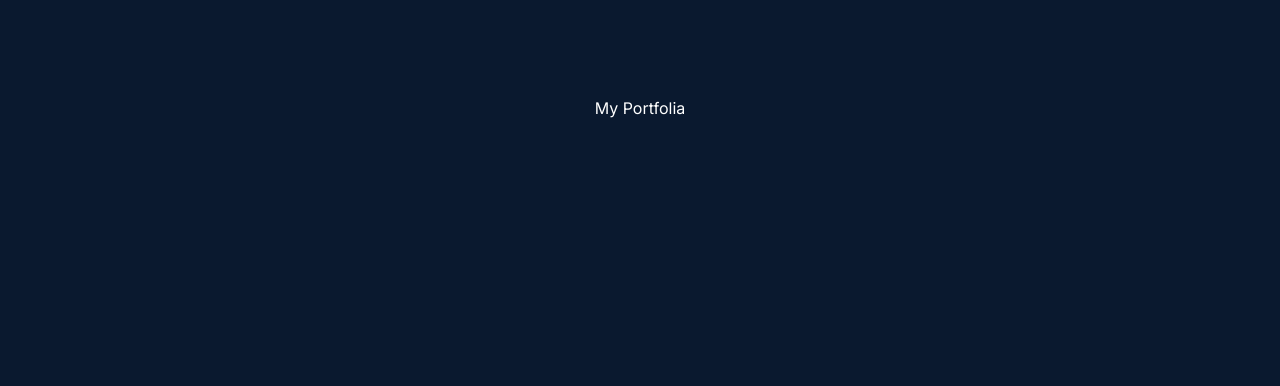
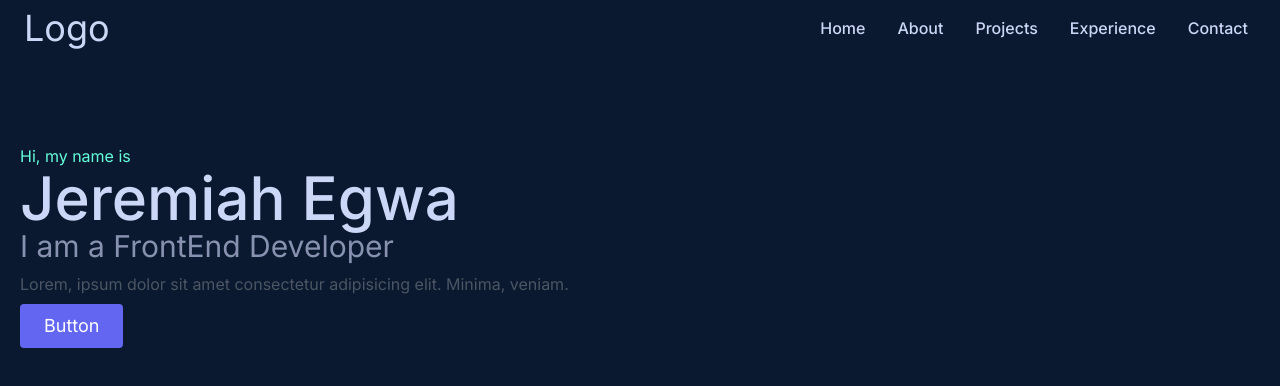
Before and after one commit to Jerryjmk14/Jerry-Portfolio, a Next.js app: page / in a window 1280 px wide. Shown: the top 386 px of the page. Built offline with nearby package versions, Linux system fonts and the light colour scheme.

Commit message:
completed the navbar

```diff
--- a/app/globals.css
+++ b/app/globals.css
@@ -2,32 +2,14 @@
 @tailwind components;
 @tailwind utilities;
 
-:root {
-  --foreground-rgb: 0, 0, 0;
-  --background-start-rgb: 214, 219, 220;
-  --background-end-rgb: 255, 255, 255;
-}
-
-@media (prefers-color-scheme: dark) {
-  :root {
-    --foreground-rgb: 255, 255, 255;
-    --background-start-rgb: 0, 0, 0;
-    --background-end-rgb: 0, 0, 0;
+@layer base {
+  body {
+    @apply bg-darkblue-951;
   }
 }
 
-body {
-  color: rgb(var(--foreground-rgb));
-  background: linear-gradient(
-      to bottom,
-      transparent,
-      rgb(var(--background-end-rgb))
-    )
-    rgb(var(--background-start-rgb));
-}
-
-@layer utilities {
-  .text-balance {
-    text-wrap: balance;
+@layer components {
+  nav {
+    @apply fixed;
   }
 }
--- a/app/layout.tsx
+++ b/app/layout.tsx
@@ -1,6 +1,8 @@
 import type { Metadata } from "next";
 import { Inter } from "next/font/google";
 import "./globals.css";
+import Navbar from "../components/Navbar.js";
+import Hero from "@/components/Hero";
 
 const inter = Inter({ subsets: ["latin"] });
 
@@ -16,7 +18,11 @@ export default function RootLayout({
 }>) {
   return (
     <html lang="en">
-      <body className={inter.className}>{children}</body>
+      <body className={inter.className}>
+        <Navbar />
+        {children}
+        <Hero />
+      </body>
     </html>
   );
 }
--- a/app/page.tsx
+++ b/app/page.tsx
@@ -1,9 +1,5 @@
-import Image from "next/image";
+import Hero from "../components/Hero.jsx";
 
 export default function Home() {
-  return (
-    <main className="bg-[#0A192F] flex min-h-screen flex-col items-center justify-between p-24">
-      <h1 className="text-white">My Portfolia</h1>
-    </main>
-  );
+  return <main className="text-white">{/* <Hero /> */}</main>;
 }
--- /dev/null
+++ b/components/Hero.jsx
@@ -0,0 +1,36 @@
+import React from "react";
+
+export default function Hero() {
+  return (
+    <section className="text-gray-600 body-font pt-12">
+      <div className="container mx-auto flex px-5 py-24 md:flex-row flex-col items-center">
+        <div className="lg:flex-grow md:w-1/2 lg:pr-24 md:pr-16 flex flex-col md:items-start md:text-left mb-16 md:mb-0 items-center text-center">
+          <p className="text-[#64FFDA]">Hi, my name is</p>
+          <h1 className="title-font sm:text-6xl text-4xl font-medium text-[#CCD6F6]">
+            Jeremiah Egwa
+            {/* <br class="hidden lg:inline-block">readymade gluten/</br>Name */}
+          </h1>
+          <h2 className="text-[#8892B0] sm:text-3xl text-2xl mb-2 leading-relaxed">
+            I am a FrontEnd Developer
+          </h2>
+          <p className="mb-2">
+            Lorem, ipsum dolor sit amet consectetur adipisicing elit. Minima,
+            veniam.
+          </p>
+          <div className="">
+            <button className="inline-flex text-white bg-indigo-500 border-0 py-2 px-6 focus:outline-none hover:bg-indigo-600 rounded text-lg">
+              Button
+            </button>
+          </div>
+        </div>
+        {/* <div className="lg:max-w-lg lg:w-full md:w-1/2 w-5/6">
+          <img
+            className="object-cover object-center rounded"
+            alt="hero"
+            src="https://dummyimage.com/720x600"
+          />
+        </div> */}
+      </div>
+    </section>
+  );
+}
--- /dev/null
+++ b/components/Navbar.js
@@ -0,0 +1,101 @@
+"use client";
+import Link from "next/link";
+import React, { useState, useEffect } from "react";
+import { FaBars, FaTimes } from "react-icons/fa";
+
+const Navbar = () => {
+  const [nav, setNav] = useState(false);
+
+  const links = [
+    {
+      id: 1,
+      link: "home",
+    },
+    {
+      id: 2,
+      link: "about",
+    },
+    {
+      id: 3,
+      link: "projects",
+    },
+    {
+      id: 4,
+      link: "experience",
+    },
+    {
+      id: 5,
+      link: "contact",
+    },
+  ];
+
+  // Function to hide nav on resize
+  const handleResize = () => {
+    if (window.innerWidth >= 768) {
+      // Assuming 768px is your md breakpoint
+      setNav(false);
+    }
+  };
+
+  // Set up event listener for window resize
+  useEffect(() => {
+    window.addEventListener("resize", handleResize);
+
+    // Clean up the event listener
+    return () => {
+      window.removeEventListener("resize", handleResize);
+    };
+  }, []);
+
+  return (
+    <div className="flex justify-between items-center w-full h-14 px-4 text-[#CCD6F6] fixed nav">
+      <div>
+        {/* <h1 className="text-5xl font-signature ml-2"><a className="link-underline hover:transition ease-in-out delay-150 hover:underline hover:decoration-solid" href="">Logo</a></h1> */}
+        <h1 className="text-4xl font-signature ml-2">
+          <a
+            className="link-underline link-underline-black"
+            href=""
+            target="_blank"
+            rel="noreferrer">
+            Logo
+          </a>
+        </h1>
+      </div>
+
+      {/* looping through the links array to display the navbar links */}
+      <ul className="hidden md:flex">
+        {links.map(({ id, link }) => (
+          <li
+            key={id}
+            className="nav-links px-4 cursor-pointer capitalize font-medium text-[#CCD6F6] hover:scale-125 duration-200 link-underline hover:text-[#64FFDA]">
+            <Link href={link}>{link}</Link>
+          </li>
+        ))}
+      </ul>
+
+      {/* toggle functionality for hamburgar menu */}
+      <div
+        onClick={() => setNav(!nav)}
+        className="cursor-pointer pr-4 z-10 text-[#CCD6F6] md:hidden hover:text-[#64FFDA]">
+        {nav ? <FaTimes size={30} /> : <FaBars size={30} />}
+      </div>
+
+      {/* dropdown navbar links */}
+      {nav && (
+        <ul className="flex flex-col justify-center items-center absolute top-0 left-0 w-full h-screen bg-gradient-to-b from-darkblue-951 to-gray-700 text-[#CCD6F6] ">
+          {links.map(({ id, link }) => (
+            <li
+              key={id}
+              className="px-4 cursor-pointer capitalize py-6 text-4xl hover:text-[#64FFDA]">
+              <Link onClick={() => setNav(!nav)} href={link}>
+                {link}
+              </Link>
+            </li>
+          ))}
+        </ul>
+      )}
+    </div>
+  );
+};
+
+export default Navbar;
--- a/package.json
+++ b/package.json
@@ -12,7 +12,8 @@
     "next": "14.2.5",
     "pnpm": "^9.7.0",
     "react": "^18",
-    "react-dom": "^18"
+    "react-dom": "^18",
+    "react-icons": "^5.2.1"
   },
   "devDependencies": {
     "@types/node": "^20",
--- a/tailwind.config.ts
+++ b/tailwind.config.ts
@@ -8,10 +8,10 @@ const config: Config = {
   ],
   theme: {
     extend: {
-      backgroundImage: {
-        "gradient-radial": "radial-gradient(var(--tw-gradient-stops))",
-        "gradient-conic":
-          "conic-gradient(from 180deg at 50% 50%, var(--tw-gradient-stops))",
+      colors: {
+        darkblue: {
+          951: "#0A192F",
+        },
       },
     },
   },
```
Also changed, not shown: 1 other file (tests, documents, lock files or other folders).
